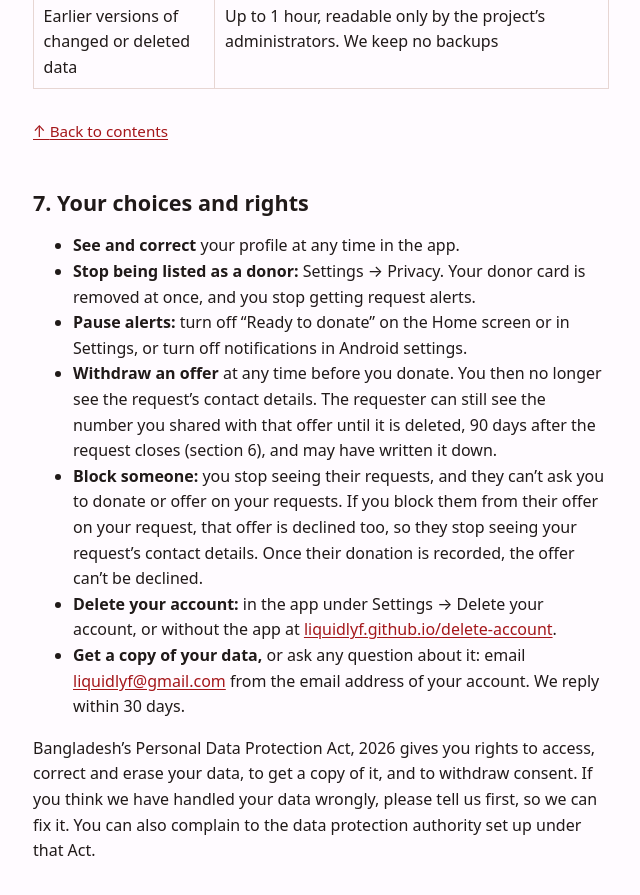
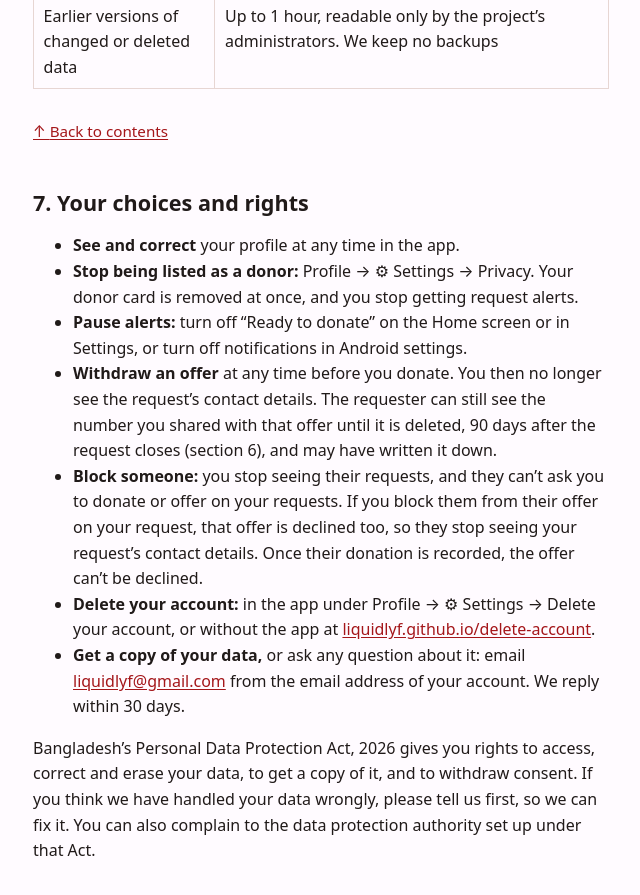
Before and after one commit to liquidlyf/liquidlyf.github.io, a Jekyll site: the page built from privacy.md, in a window 1280 px wide and 900 px high, scrolled down 6932 px. Shown: the top 895 px of the window, without its empty margins (319-959 px from the left). Built offline with Jekyll 4.4.1, drawn with Linux system fonts in a browser that asks for light colours.

Commit message:
In-app path: Profile → ⚙ Settings (EN + BN); built from app repo 2f83a96
Signed-off-by: AZMINUR RAHMAN <97751681+azminur2856@users.noreply.github.com>

```diff
--- a/bn/index.html
+++ b/bn/index.html
@@ -161,7 +161,7 @@ description: LiquidLyf বাংলাদেশের একটা ফ্রি
       </details>
       <details id="faq-delete-account">
         <summary>অ্যাকাউন্ট কীভাবে মুছব?</summary>
-        <p>অ্যাপের <strong>সেটিংস → আপনার অ্যাকাউন্ট মুছে ফেলুন</strong>-এ যান। ফোনে অ্যাপ না থাকলে আপনার
+        <p>অ্যাপের <strong>প্রোফাইল → ⚙ সেটিংস → আপনার অ্যাকাউন্ট মুছে ফেলুন</strong>-এ যান। ফোনে অ্যাপ না থাকলে আপনার
           অ্যাকাউন্টের ইমেইল থেকে <a href="mailto:liquidlyf@gmail.com?subject=Delete%20my%20account">liquidlyf@gmail.com</a>-এ মেইল করুন, সাবজেক্টে লিখুন “<span lang="en">Delete my
           account</span>”। <a href="/bn/delete-account">বিস্তারিত দেখুন</a>।</p>
       </details>
--- a/index.html
+++ b/index.html
@@ -161,7 +161,7 @@ description: LiquidLyf is a free Android app that alerts blood donors near the h
       </details>
       <details id="faq-delete-account">
         <summary>How do I delete my account?</summary>
-        <p>In the app, go to <strong>Settings → Delete your account</strong>. Without the app, email
+        <p>In the app, go to <strong>Profile → ⚙ Settings → Delete your account</strong>. Without the app, email
           <a href="mailto:liquidlyf@gmail.com?subject=Delete%20my%20account">liquidlyf@gmail.com</a> from your account’s email address, with “Delete my account” in the
           subject. <a href="/delete-account">All the details</a>.</p>
       </details>
--- a/privacy.md
+++ b/privacy.md
@@ -177,7 +177,7 @@ serious harm.
 <h2 id="s7">7. Your choices and rights</h2>
 
 - **See and correct** your profile at any time in the app.
-- **Stop being listed as a donor:** Settings → Privacy. Your donor card is removed at once, and you
+- **Stop being listed as a donor:** Profile → ⚙ Settings → Privacy. Your donor card is removed at once, and you
   stop getting request alerts.
 - **Pause alerts:** turn off "Ready to donate" on the Home screen or in Settings, or turn off
   notifications in Android settings.
@@ -189,7 +189,7 @@ serious harm.
   your requests. If you block them from their offer on your request, that offer is declined too, so
   they stop seeing your request's contact details. Once their donation is recorded, the offer can't
   be declined.
-- **Delete your account:** in the app under Settings → Delete your account, or without the app at
+- **Delete your account:** in the app under Profile → ⚙ Settings → Delete your account, or without the app at
   [liquidlyf.github.io/delete-account](/delete-account).
 - **Get a copy of your data,** or ask any question about it: email [liquidlyf@gmail.com](mailto:liquidlyf@gmail.com?subject=Privacy) from the email
   address of your account. We reply within 30 days.
```
Also changed, not shown: bn/delete-account.md (+1 -1 lines), bn/privacy.md (+2 -2 lines), delete-account.md (+1 -1 lines).
